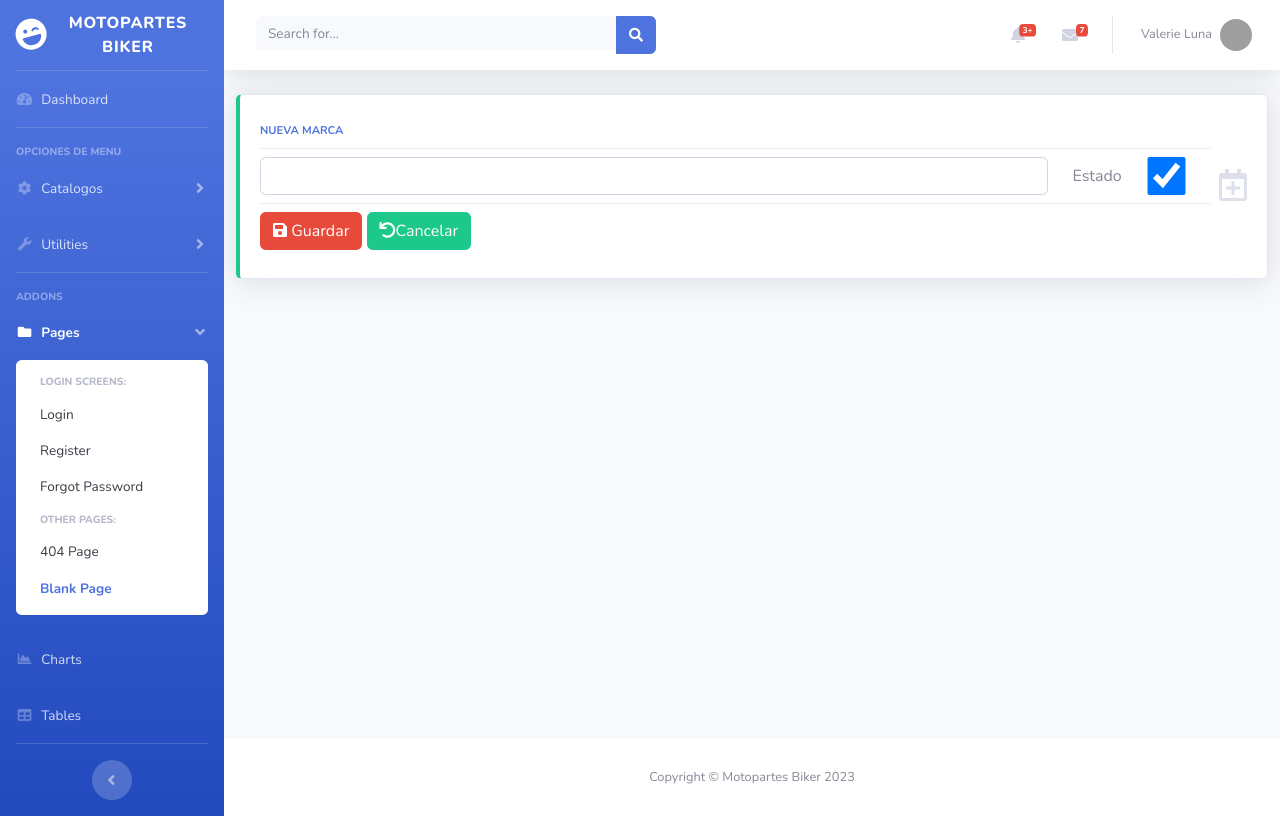
After one commit to JonatSrG/Django_System, a Django app: page /inv/marcas/new in a window 1280 px wide. The commit adds this page. Run offline with Django 3.2, Linux system fonts and the light colour scheme; the visitor is signed in with stand-in values (Sample User, id 1); some libraries are stand-ins or nearby versions; grey boxes are pictures that could not be loaded.

Commit message:
crud completo de marca

```diff
--- a/inv/forms.py
+++ b/inv/forms.py
@@ -1,6 +1,6 @@
 from django import forms
 
-from .models import Categoria, SubCategoria
+from .models import Categoria, SubCategoria, Marca
 
 class CategoriaForm(forms.ModelForm):
     class Meta:
@@ -37,3 +37,19 @@ class SubCategoriaForm(forms.ModelForm):
                 'class':'form-control'
             })
         self.fields['categoria'].empty_label =  "Seleccione Categoría"
+
+
+class MarcaForm(forms.ModelForm):
+    class Meta:
+        model=Marca
+        fields = ['descripcion','estado']
+        labels= {'descripcion': "Descripción de la Marca",
+                "estado":"Estado"}
+        widget={'descripcion': forms.TextInput()}
+
+    def __init__(self, *args, **kwargs):
+        super().__init__(*args, **kwargs)
+        for field in iter(self.fields):
+            self.fields[field].widget.attrs.update({
+                'class': 'form-control'
+            })
--- a/inv/models.py
+++ b/inv/models.py
@@ -37,3 +37,21 @@ class SubCategoria(ClaseModelo):
     class Meta:
         verbose_name_plural= "Sub Categorias"
         unique_together = ('categoria','descripcion')
+
+
+class Marca(ClaseModelo):
+    descripcion = models.CharField(
+        max_length=100,
+        help_text='Descripción de la Marca',
+        unique=True
+    )
+
+    def __str__(self):
+        return '{}'.format(self.descripcion)
+
+    def save(self):
+        self.descripcion = self.descripcion.upper()
+        super(Marca, self).save()
+
+    class Meta:
+        verbose_name_plural = "Marca"
--- /dev/null
+++ b/inv/templates/inv/marca_form.html
@@ -0,0 +1,49 @@
+{% extends 'base/base.html' %}
+{% block page_content %}
+<form method="POST" class="form-inline">
+    <div class="col-xl-12 col-md-12 mb-12">
+        {% if obj %}
+        <div class="card border-left-warning shadow h-100 py-2">
+        {% else %}
+        <div class="card border-left-success shadow h-100 py-2">
+        {% endif %}
+        <div class="card-body">
+            <div class="row no-gutters align-items-center">
+            <div class="col mr-2">
+                <div class="text-xs font-weight-bold text-primary text-uppercase mb-1">
+                    {% if obj %} Editar {% else %} Nueva {% endif %} Marca
+                </div>
+                <div class="dropdown-divider"></div>
+                {% csrf_token %}
+                <div class="row">
+                    <div class="col-10">
+                        <div class="input-group">
+                            {{ form.descripcion }}
+                        </div>
+                    </div>
+                    <div class="col-2">
+                        <div class="input-group">
+                            <label for="id_estado">Estado</label>
+                            <!-- <input type="checkbox" name="estado" class="form-control" id="id_estado" {% if obj.estado %} checked {% endif %} > -->
+                            {{ form.estado }}
+                        </div>
+                    </div>
+                    <!-- {{ form.as_p }} -->
+                </div>
+                <div class="dropdown-divider"></div>
+                <div class="row">
+                    <div class="col">
+                        <button type="submit" class="btn btn-danger"><span class="fa fa-save"></span> Guardar</button>
+                        <a href="{% url 'inv:marca_list' %}" class="btn btn-success"><span class="fa fa-undo"></span>Cancelar</a>
+                    </div>
+                </div>
+            </div>
+            <div class="col-auto">
+                <i class="far fa-calendar-plus fa-2x text-gray-300"></i>
+            </div>
+            </div>
+        </div>
+        </div>
+    </div>
+</form>
+{% endblock %}
--- a/inv/urls.py
+++ b/inv/urls.py
@@ -1,7 +1,8 @@
 from django.urls import path
 
 from .views import CategoriaView, CategoriaNew, CategoriaEdit, CategoriaDel, \
-    SubCategoriaView, SubCategoriaNew, SubCategoriaEdit, SubCategoriaDel
+    SubCategoriaView, SubCategoriaNew, SubCategoriaEdit, SubCategoriaDel, \
+        MarcaView, MarcaNew, MarcaEdit, marca_inactivar
 
 urlpatterns = [
     path('categorias/',CategoriaView.as_view(), name='categoria_list'),
@@ -13,4 +14,9 @@ urlpatterns = [
     path('subcategorias/new',SubCategoriaNew.as_view(), name='subcategoria_new'),
     path('subcategorias/edit/<int:pk>',SubCategoriaEdit.as_view(), name='subcategoria_edit'),
     path('subcategorias/delete/<int:pk>',SubCategoriaDel.as_view(), name='subcategoria_del'),
+
+    path('marcas/',MarcaView.as_view(), name="marca_list"),
+    path('marcas/new',MarcaNew.as_view(), name="marca_new"),
+    path('marcas/edit/<int:pk>',MarcaEdit.as_view(), name="marca_edit"),
+    path('marcas/inactivar/<int:id>',marca_inactivar, name="marca_inactivar"),
 ]
--- a/inv/views.py
+++ b/inv/views.py
@@ -1,11 +1,11 @@
-from django.shortcuts import render
+from django.shortcuts import render, redirect
 from django.views import generic
 from django.urls import reverse_lazy
 
 from django.contrib.auth.mixins import LoginRequiredMixin
 
-from .models import Categoria, SubCategoria
-from .forms import CategoriaForm, SubCategoriaForm
+from .models import Categoria, SubCategoria, Marca
+from .forms import CategoriaForm, SubCategoriaForm, MarcaForm
 
 
 class CategoriaView(LoginRequiredMixin, generic.ListView):
@@ -90,3 +90,62 @@ class SubCategoriaDel(LoginRequiredMixin, generic.DeleteView):
     success_url=reverse_lazy("inv:subcategoria_list")
     """ success_message="Sub Categoría Eliminada"
     permission_required="inv.delete_subcategoria" """
+
+
+class MarcaView(LoginRequiredMixin, generic.ListView):
+    """ permission_required = "inv.view_marca" """
+    model = Marca
+    template_name = "inv/marca_list.html"
+    context_object_name = "obj"
+    login_url = 'bases:login'
+
+
+class MarcaNew(LoginRequiredMixin, generic.CreateView):
+    model=Marca
+    template_name="inv/marca_form.html"
+    context_object_name = 'obj'
+    form_class=MarcaForm
+    success_url= reverse_lazy("inv:marca_list")
+    """ success_message="Marca Creada"
+    permission_required="inv.add_marca" """
+    login_url = 'bases:login'
+
+    def form_valid(self, form):
+        form.instance.uc = self.request.user
+        return super().form_valid(form)
+
+
+class MarcaEdit(LoginRequiredMixin, generic.UpdateView):
+    model=Marca
+    template_name="inv/marca_form.html"
+    context_object_name = 'obj'
+    form_class=MarcaForm
+    success_url= reverse_lazy("inv:marca_list")
+    """ success_message="Marca Editada"
+    permission_required="inv.change_marca" """
+    login_url = 'bases:login'
+
+    def form_valid(self, form):
+        form.instance.um = self.request.user.id
+        return super().form_valid(form)
+
+
+def marca_inactivar(request, id):
+    marca = Marca.objects.filter(pk=id).first()
+    contexto={}
+    template_name="inv/catalogos_del.html"
+
+
+    if not marca:
+        return redirect("inv:marca_list")
+
+    if request.method=='GET':
+        contexto={'obj':marca}
+
+    if request.method=='POST':
+        marca.estado=False
+        marca.save()
+        """ messages.success(request, 'Marca Inactivada') """
+        return redirect("inv:marca_list")
+
+    return render(request,template_name,contexto)
--- a/templates/base/base.html
+++ b/templates/base/base.html
@@ -72,6 +72,7 @@
                         <h6 class="collapse-header">Catalogos de Inventario</h6>
                         <a class="collapse-item" href="{% url 'inv:categoria_list' %}">Categorias</a>
                         <a class="collapse-item" href="{% url 'inv:subcategoria_list' %}">SubCategorias</a>
+                        <a class="collapse-item" href="{% url 'inv:marca_list' %}">Marca</a>
                     </div>
                 </div>
             </li>
```
Also changed, not shown: inv/templates/inv/marca_list.html (added, +58 -0 lines), inv/migrations/0003_marca.py (added).
